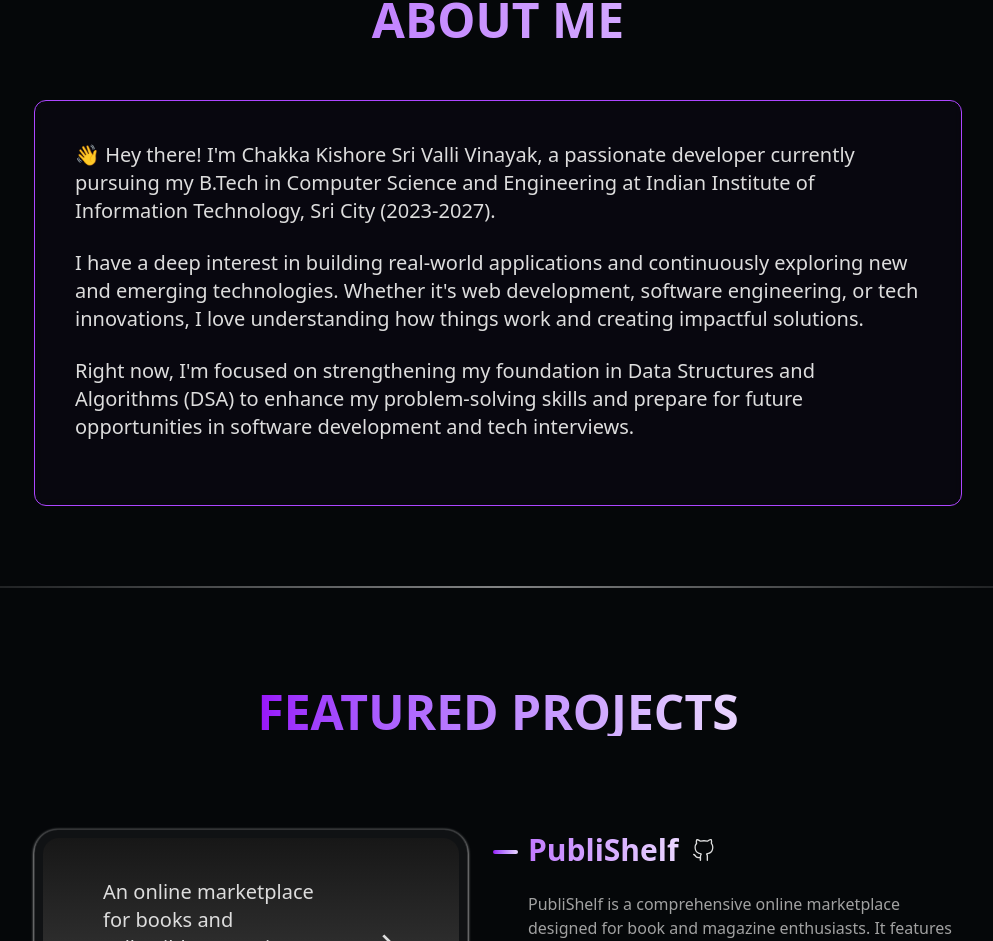
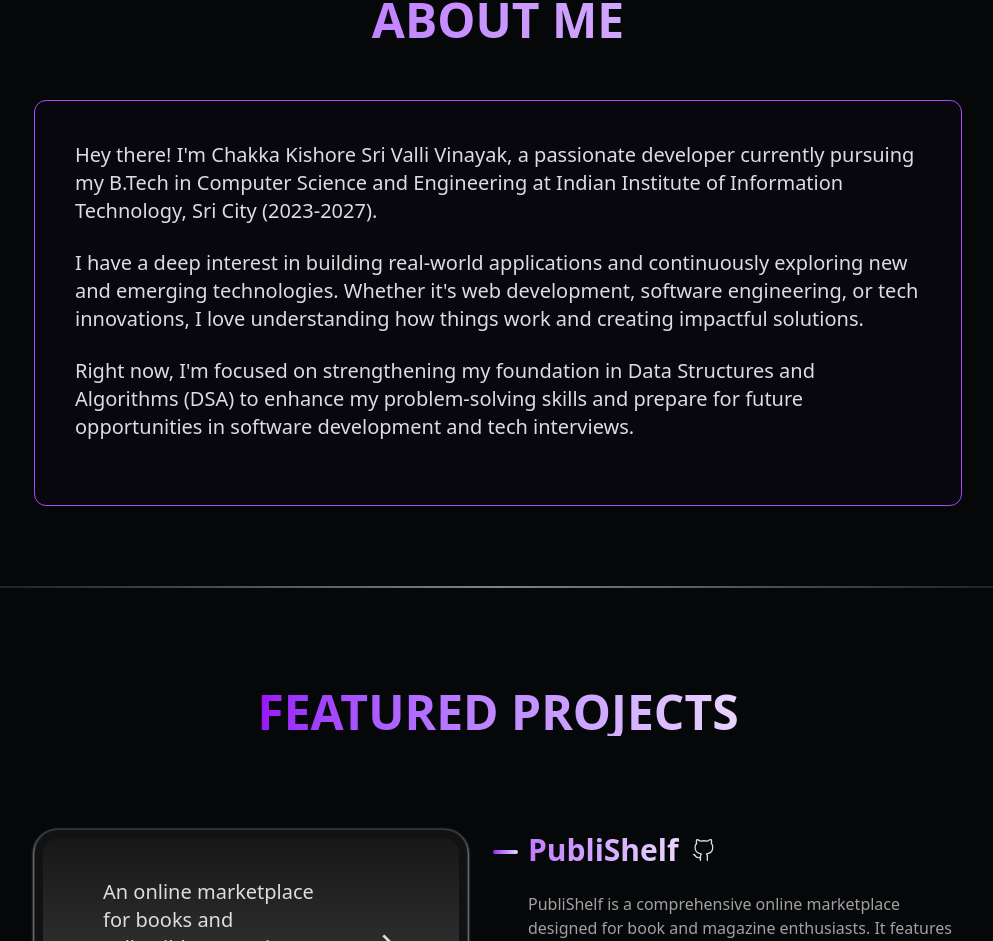
Before and after one commit to vinayakch22/Portfolio, a Next.js app: page / in a window 1280 px wide. Shown: the part 958-1899 px from the top of the page, without its empty margins (142-1135 px from the left). Built offline with nearby package versions, Linux system fonts and the light colour scheme.

Commit message:
updated about me

```diff
--- a/app/components/About.tsx
+++ b/app/components/About.tsx
@@ -53,7 +53,7 @@ const About = () => {
             <motion.p className='lg:text-xl sm:text-lg text-md opacity-80'
                 variants={childVariants}
             >
-            👋 Hey there! I&apos;m Chakka Kishore Sri Valli Vinayak, a passionate developer currently pursuing my B.Tech in Computer Science and Engineering at Indian Institute of Information Technology, Sri City (2023-2027).
+             Hey there! I&apos;m Chakka Kishore Sri Valli Vinayak, a passionate developer currently pursuing my B.Tech in Computer Science and Engineering at Indian Institute of Information Technology, Sri City (2023-2027).
             </motion.p>
             <motion.p className='lg:text-xl sm:text-lg text-md opacity-80'
                 variants={childVariants}
```
